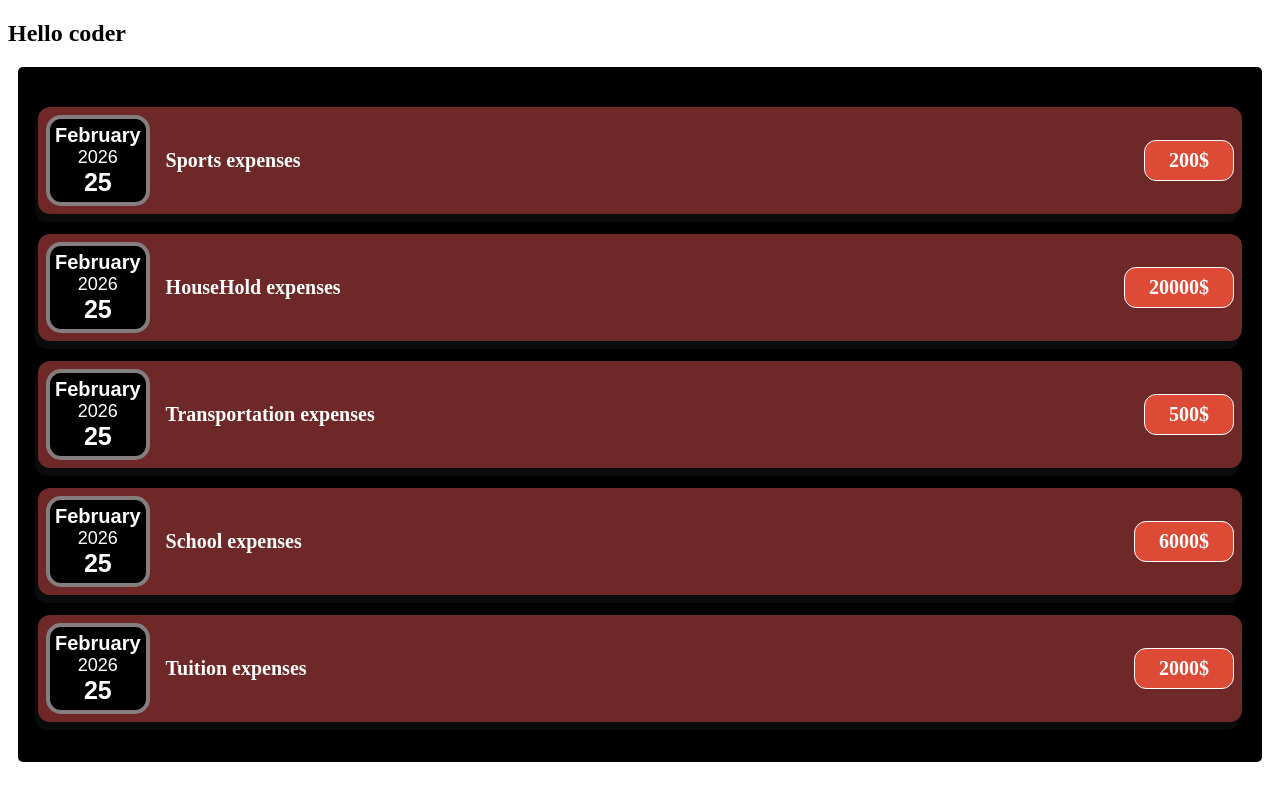
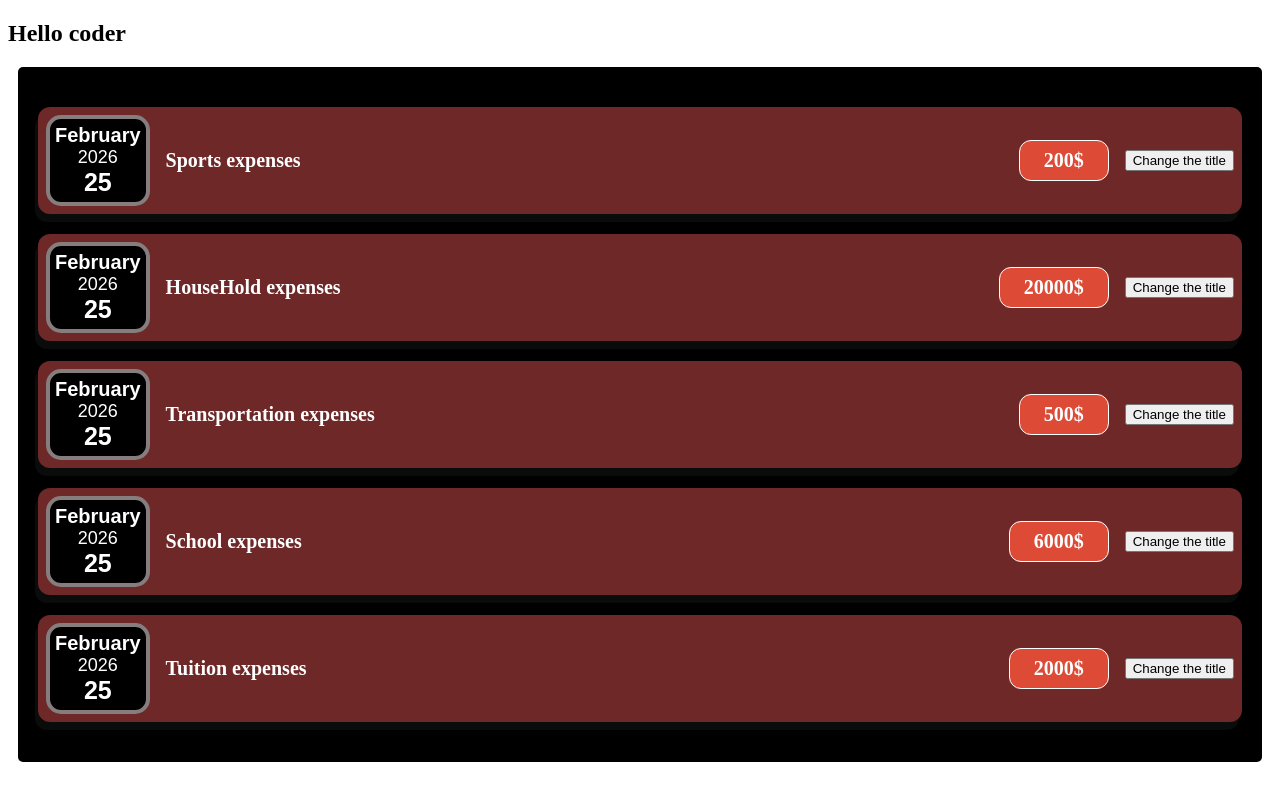
Before and after one commit to naveedkapoorkhan/ExpensesTracker, a React (Vite) app in the folder expense-stracker/: page / in a window 1280 px wide. Built offline with nearby package versions, Linux system fonts and the light colour scheme.

Commit message:
update ExpenseItem.jsx with import ExpenseDescription

```diff
--- a/expense-stracker/src/components/ExpenseItem.jsx
+++ b/expense-stracker/src/components/ExpenseItem.jsx
@@ -1,7 +1,8 @@
 import ExpenseDate from './ExpenseDate';
+
 import './ExpenseItem.css';
 
-
+import ExpenseDescription from "./ExpenseDescription"
 function ExpenseItem({expenses}) {
   //props is always an object even if you send it array still will be object
 
@@ -12,14 +13,14 @@ function ExpenseItem({expenses}) {
     expenses.map((expense,index)=>(
 
         <div className='expense-item' key={index}>
-       <ExpenseDate day={expense.day} month={expense.month} year={expense.year}></ExpenseDate>
-      <div className='expense-item__description'>
-        <h2>{expense.expenseTitle}</h2>
-        <div className='expense-item__price'>{`${expense.expenseAmount}$`}</div>
-      </div>
+        <ExpenseDate day={expense.day} month={expense.month} year={expense.year}></ExpenseDate>
+        <ExpenseDescription title={expense.expenseTitle} amount={expense.expenseAmount} ></ExpenseDescription>
+
     </div>
     ))
-  }</div>
+  }
+
+  </div>
   );
 }
 
```
